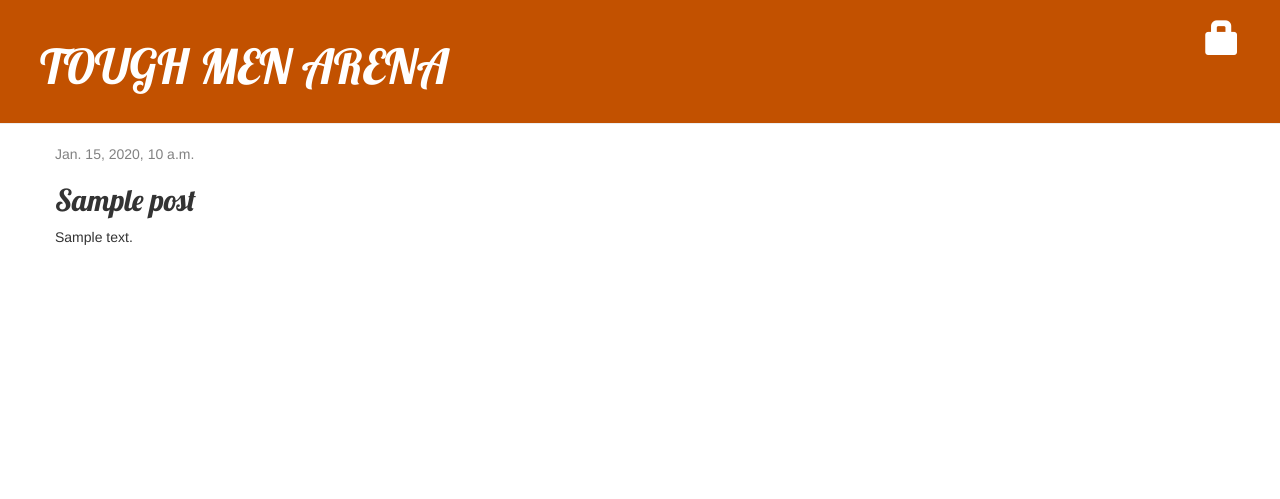
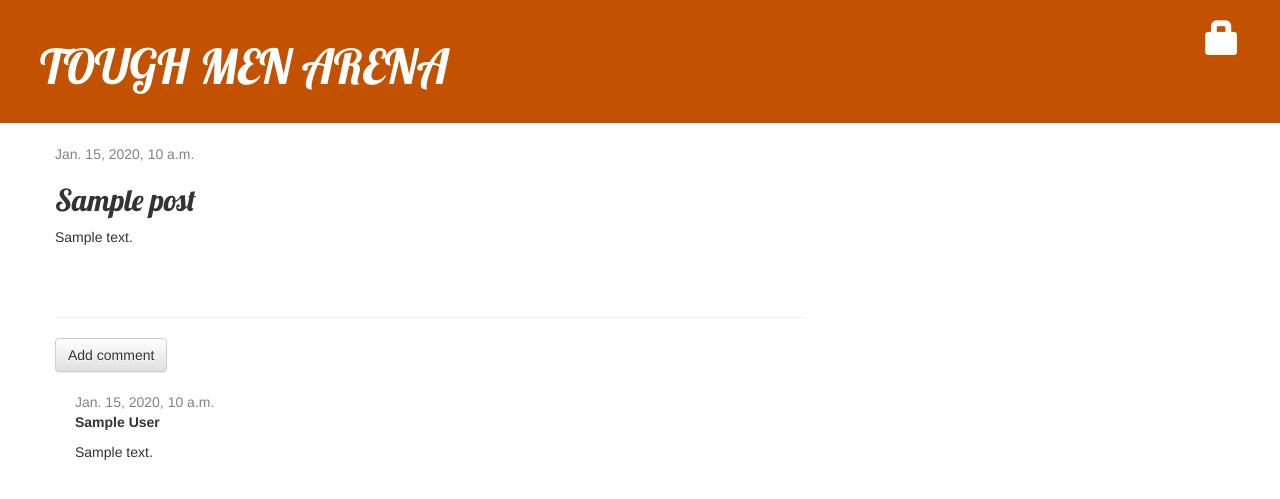
Before and after one commit to amezuwe/t_m_a, a Django app: page /post/1/ in a window 1280 px wide. Shown: the top 499 px of the page. Run offline with Django 3.2, Linux system fonts and the light colour scheme; tables that the repository leaves empty hold one stand-in row (values such as "Sample post"); some libraries are stand-ins or nearby versions.

Commit message:
Added comments and comment approval

```diff
--- a/blog/admin.py
+++ b/blog/admin.py
@@ -1,5 +1,6 @@
 from django.contrib import admin
-from .models import Post
+from .models import Post, Comment
 
 
 admin.site.register(Post)
+admin.site.register(Comment)
--- a/blog/models.py
+++ b/blog/models.py
@@ -16,3 +16,22 @@ class Post(models.Model):
 
     def __str__(self):
         return self.title
+
+    def approved_comments(self):
+        return self.comments.filter(approved_comment=True)
+
+
+class Comment(models.Model):
+    post = models.ForeignKey('blog.Post', on_delete=models.CASCADE, related_name='comments')
+    author = models.CharField(max_length=200)
+    text = models.TextField()
+    created_date = models.DateTimeField(default=timezone.now)
+    approved_comment = models.BooleanField(default=False)
+
+    def approve(self):
+        self.approved_comment = True
+        self.save()
+
+
+    def __str__(self):
+        return self.text
--- a/blog/static/css/blog.css
+++ b/blog/static/css/blog.css
@@ -44,3 +44,7 @@ h1, h2, h3, h4 {
 .post h2 a, .post h2 a:visited {
     color: #000000;
 }
+
+.comment {
+    margin: 20px 0px 20px 20px;
+}
--- a/blog/templates/blog/post_detail.html
+++ b/blog/templates/blog/post_detail.html
@@ -16,4 +16,25 @@
         <h2>{{ post.title }}</h2>
         <p>{{ post.text|linebreaksbr }}</p>
     </div>
+
+    <hr>
+    <a class="btn btn-default" href="{% url 'add_comment_to_post' pk=post.pk %}" id="comment-section">Add comment</a>
+     {% for comment in post.comments.all %}
+        {% if user.is_authenticated or comment.approved_comment %}
+        <div class="comment">
+            <div class="date">
+                {{ comment.created_date }}
+                {% if not comment.approved_comment %}
+                    <a class="btn btn-default" href="{% url 'comment_remove' pk=comment.pk %}"><span class="glyphicon glyphicon-remove"></span></a>
+                    <a class="btn btn-default" href="{% url 'comment_approve' pk=comment.pk %}"><span class="glyphicon glyphicon-ok"></span></a>
+                {% endif %}
+            </div>
+            <strong>{{ comment.author }}</strong>
+            <p>{{ comment.text|linebreaks }}</p>
+        </div>
+        {% endif %}
+    {% empty %}
+        <p>No comments here yet :(</p>
+    {% endfor %}
+
 {% endblock %}
--- a/blog/templates/blog/post_list.html
+++ b/blog/templates/blog/post_list.html
@@ -7,8 +7,8 @@
             <p>published: {{ post.published_date }}</p>
         </div>
         <h2><a href="{% url 'post_detail' pk=post.pk %}">{{ post.title }}</a></h2>
-        <p>{{ post.text|linebreaksbr|slice:":200" }}</p>
-        <a href="{% url 'post_detail' post.pk  %}" class="btn btn-primary">Read More &rarr;</a>
+        <p>{{ post.text|linebreaksbr|slice:":200" }}...</p>
+        <a href="{% url 'post_detail' pk=post.pk %}#comment-section">Comments: {{ post.approved_comments.count }}</a>
     </div>
 {% endfor %}
 {% endblock %}
--- a/blog/urls.py
+++ b/blog/urls.py
@@ -9,4 +9,7 @@ urlpatterns = [
     path('drafts/', views.post_draft_list, name='post_draft_list'),
     path('post/<pk>/publish/', views.post_publish, name='post_publish'),
     path('post/<pk>/delete/', views.post_remove, name='post_remove'),
+    path('post/<int:pk>/comment/', views.add_comment_to_post, name='add_comment_to_post'),
+    path('comment/<int:pk>/approve/', views.comment_approve, name='comment_approve'),
+    path('comment/<int:pk>/remove/', views.comment_remove, name='comment_remove'),
 ]
--- a/blog/views.py
+++ b/blog/views.py
@@ -1,7 +1,7 @@
 from django.shortcuts import render, get_object_or_404, redirect
 from django.utils import timezone
-from .models import Post
-from .forms import PostForm
+from .models import Post, Comment
+from .forms import PostForm, CommentForm
 from django.contrib.auth.decorators import login_required
 
 
@@ -80,3 +80,34 @@ def post_remove(request, pk):
     post = get_object_or_404(Post, pk=pk)
     post.delete()
     return redirect('post_list')
+
+
+
+def add_comment_to_post(request, pk):
+    post = get_object_or_404(Post, pk=pk)
+    if request.method == 'POST':
+        form = CommentForm(data=request.POST)
+        if form.is_valid():
+            comment = form.save(commit=False)
+            comment.post = post
+            comment.save()
+            return redirect('post_detail', pk=post.pk)
+    else:
+        form = CommentForm()
+
+    context = {
+        'form': form
+    }
+    return render(request, 'blog/add_comment_to_post.html', context)
+
+
+def comment_approve(request, pk):
+    comment = get_object_or_404(Comment, pk=pk)
+    comment.approve()
+    return redirect('post_detail', pk=comment.post.pk)
+
+@login_required
+def comment_remove(request, pk):
+    comment = get_object_or_404(Comment, pk=pk)
+    comment.delete()
+    return redirect('post_detail', pk=comment.post.pk)
```
Also changed, not shown: blog/forms.py (+8 -1 lines), blog/templates/blog/add_comment_to_post.html (added, +9 -0 lines), blog/migrations/0002_comment.py (added).
